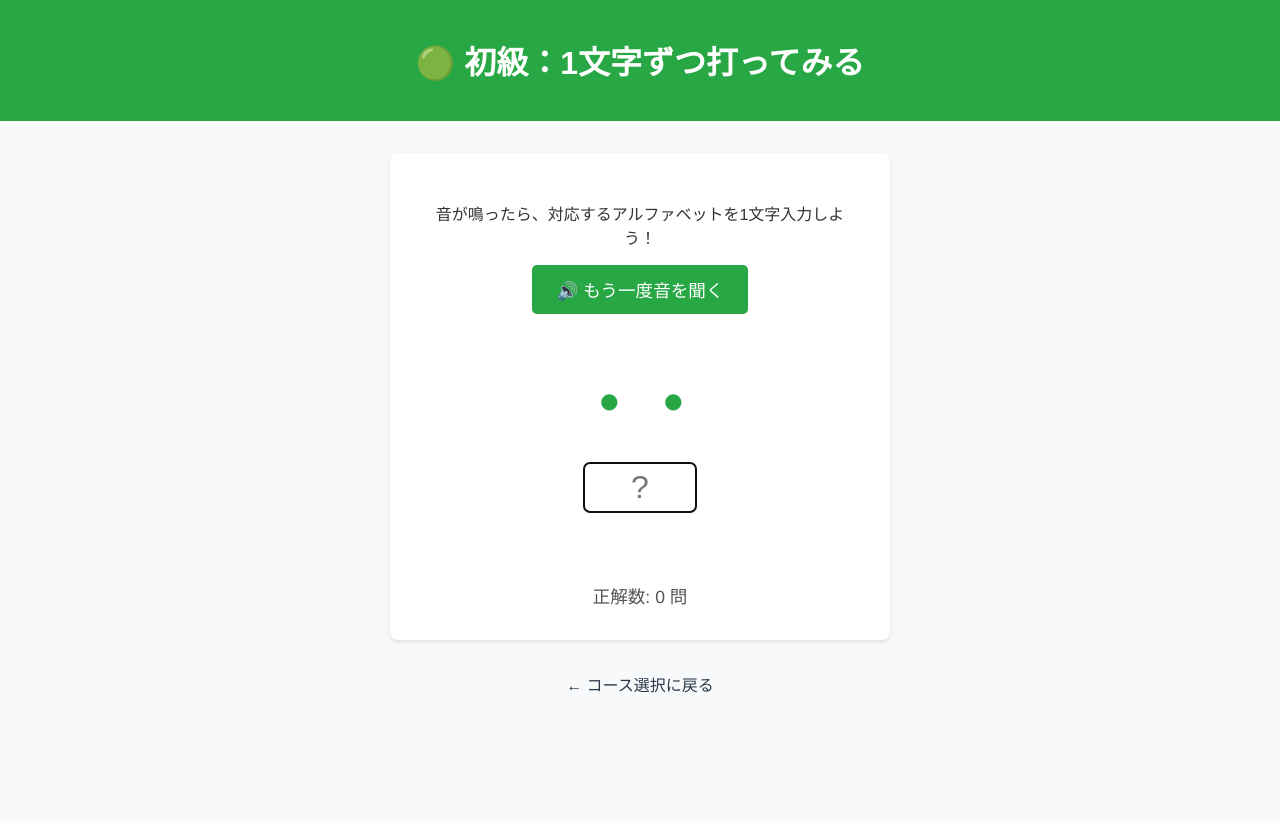
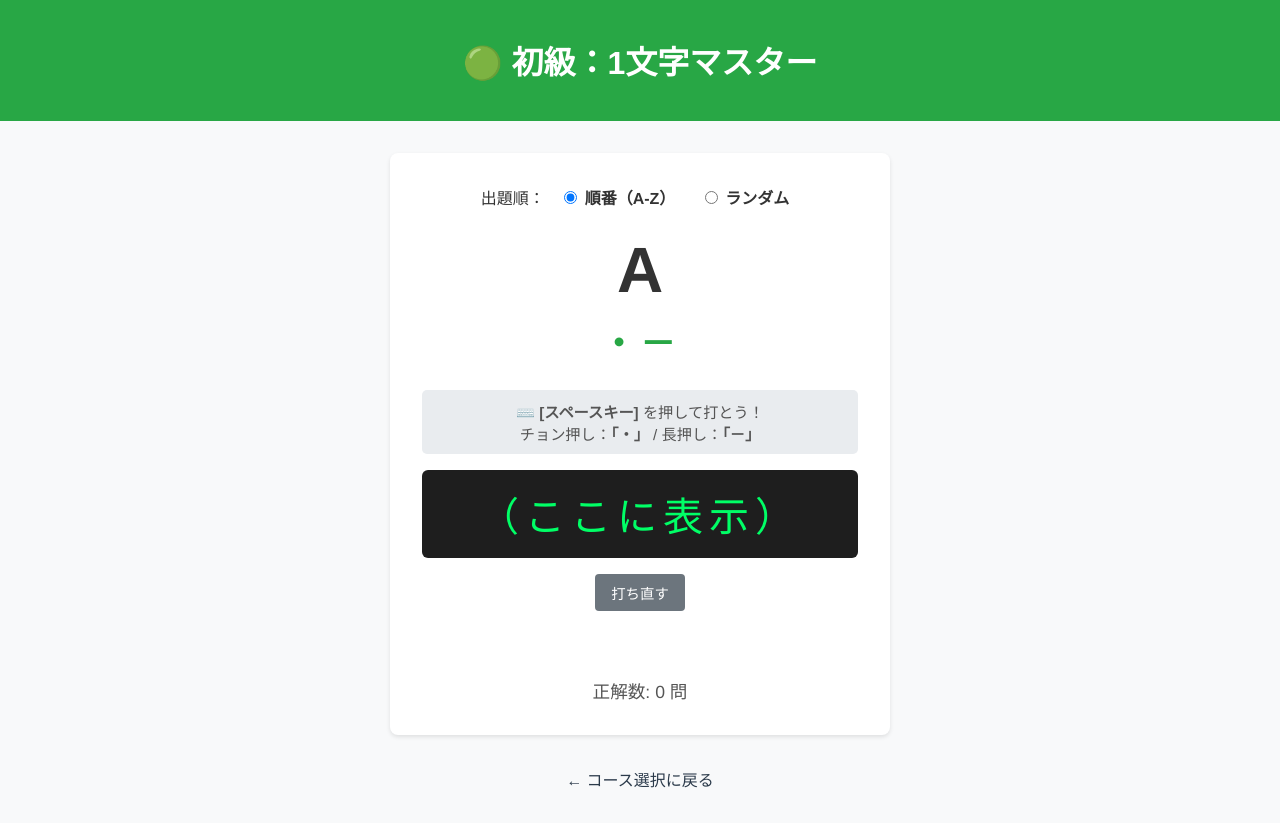
Before and after one commit to easyy-start/my-first-website, a plain HTML site: page easy.html in a window 1280 px wide. Before the commit the page ends 800 px from the top, so only its background shows below. Drawn offline with Linux system fonts and the light colour scheme.

Commit message:
Update easy.html

```diff
--- a/easy.html
+++ b/easy.html
@@ -3,7 +3,7 @@
 <head>
     <meta charset="UTF-8">
     <meta name="viewport" content="width=device-width, initial-scale=1.0">
-    <title>🟢 初級コース：1文字ずつ打ってみる | モールス打</title>
+    <title>🟢 初級コース：1文字マスター | モールス打</title>
     <style>
         body {
             font-family: 'Helvetica Neue', Arial, sans-serif;
@@ -29,43 +29,67 @@
             padding: 2rem;
             box-shadow: 0 2px 4px rgba(0,0,0,0.1);
         }
-        .question-box {
+        .mode-select {
+            margin-bottom: 1.5rem;
+            font-size: 1rem;
+        }
+        .mode-select label {
+            margin: 0 10px;
+            cursor: pointer;
+            font-weight: bold;
+        }
+        .target-char {
             font-size: 4rem;
             font-weight: bold;
+            color: #333;
+            margin: 0;
+        }
+        .target-morse {
+            font-size: 2.2rem;
             color: #28a745;
+            letter-spacing: 4px;
+            margin: 0.5rem 0 1.5rem 0;
+            font-weight: bold;
+        }
+        .input-display {
+            background: #1e1e1e;
+            color: #00ff66;
+            font-family: monospace;
+            font-size: 2.5rem;
+            padding: 15px;
+            border-radius: 6px;
+            min-height: 40px;
+            letter-spacing: 6px;
             margin: 1rem 0;
-            min-height: 80px;
         }
-        .btn-play {
-            background-color: #28a745;
+        .key-guide {
+            background: #e9ecef;
+            padding: 10px;
+            border-radius: 5px;
+            font-size: 0.95rem;
+            color: #555;
+            margin-bottom: 1rem;
+        }
+        .btn-reset {
+            background-color: #6c757d;
             color: white;
             border: none;
-            padding: 12px 24px;
-            font-size: 1.1rem;
-            border-radius: 5px;
+            padding: 8px 16px;
+            font-size: 0.9rem;
+            border-radius: 4px;
             cursor: pointer;
-            margin-bottom: 1.5rem;
         }
-        .btn-play:hover {
-            background-color: #218838;
-        }
-        input[type="text"] {
-            font-size: 2rem;
-            width: 100px;
-            text-align: center;
-            padding: 5px;
-            border: 2px solid #ccc;
-            border-radius: 6px;
-            text-transform: uppercase;
+        .btn-reset:hover {
+            background-color: #5a6268;
         }
         .result-msg {
-            font-size: 1.3rem;
+            font-size: 1.4rem;
             font-weight: bold;
             margin-top: 1rem;
-            height: 30px;
+            height: 35px;
         }
         .score-board {
-            margin-top: 1.5rem;
+            margin-top: 1rem;
             font-size: 1.1rem;
             color: #555;
         }
@@ -79,37 +103,40 @@
 </head>
 <body>
     <header>
-        <h1>🟢 初級：1文字ずつ打ってみる</h1>
+        <h1>🟢 初級：1文字マスター</h1>
     </header>
     <main>
         <div class="card">
-            <p>音が鳴ったら、対応するアルファベットを1文字入力しよう！</p>
-
-            <!-- 音再生ボタン -->
-            <button class="btn-play" onclick="playCurrentQuestion()">🔊 もう一度音を聞く</button>
-
-            <!-- 問題表示エリア（初期はヒントとしてモールス記号を表示） -->
-            <div class="question-box" id="morseDisplay">・－</div>
-
-            <!-- 入力フォーム -->
-            <div>
-                <input type="text" id="userInput" maxlength="1" autofocus placeholder="?" oninput="checkAnswer()">
+            <!-- モード選択 -->
+            <div class="mode-select">
+                出題順：
+                <label><input type="radio" name="mode" value="order" checked onchange="resetGame()"> 順番（A-Z）</label>
+                <label><input type="radio" name="mode" value="random" onchange="resetGame()"> ランダム</label>
             </div>
 
-            <!-- 正解 / 不正解 メッセージ -->
+            <!-- 出題ターゲット -->
+            <div class="target-char" id="targetChar">A</div>
+            <div class="target-morse" id="targetMorse">・－</div>
+
+            <div class="key-guide">
+                ⌨️ <strong>[スペースキー]</strong> を押して打とう！<br>
+                チョン押し：<strong>「・」</strong> / 長押し：<strong>「－」</strong>
+            </div>
+
+            <!-- 自分が打ったモールス信号 -->
+            <div class="input-display" id="userMorse">（ここに表示）</div>
+
+            <button class="btn-reset" onclick="clearInput()">打ち直す</button>
+
+            <!-- メッセージ & スコア -->
             <div class="result-msg" id="resultMsg"></div>
-
-            <!-- スコア表示 -->
-            <div class="score-board">
-                正解数: <span id="score">0</span> 問
-            </div>
+            <div class="score-board">正解数: <span id="score">0</span> 問</div>
         </div>
 
         <a href="morse.html" class="back-link">← コース選択に戻る</a>
     </main>
 
     <script>
-        // 1文字用の問題データ（A〜Z）
         const questions = [
             { char: 'A', morse: '・－' },    { char: 'B', morse: '－・・・' }, { char: 'C', morse: '－・－・' },
             { char: 'D', morse: '－・・' },  { char: 'E', morse: '・' },       { char: 'F', morse: '・・－・' },
@@ -122,88 +149,140 @@
             { char: 'Y', morse: '－・－－' }, { char: 'Z', morse: '－－・・' }
         ];
 
+        let currentIndex = 0;
         let currentQ = null;
+        let userInputMorse = '';
         let score = 0;
-        let currentAudioCtx = null;
+
+        // キー長押し判定＆音声生成用の変数
+        let keyDownTime = 0;
+        let isKeyPressed = false;
+        let audioCtx = null;
+        let currentOsc = null;
+        let currentGain = null;
+
+        // ゲーム初期化 / リセット
+        function resetGame() {
+            currentIndex = 0;
+            score = 0;
+            document.getElementById('score').innerText = score;
+            nextQuestion();
+        }
 
         // 次の問題をセット
         function nextQuestion() {
-            const randomIndex = Math.floor(Math.random() * questions.length);
-            currentQ = questions[randomIndex];
-            document.getElementById('morseDisplay').innerText = currentQ.morse;
-            document.getElementById('userInput').value = '';
-            document.getElementById('resultMsg').innerText = '';
+            const mode = document.querySelector('input[name="mode"]:checked').value;
 
-            // 問題が変わったら自動で音を鳴らす
-            setTimeout(() => {
-                playCurrentQuestion();
-            }, 300);
+            if (mode === 'random') {
+                const randomIndex = Math.floor(Math.random() * questions.length);
+                currentQ = questions[randomIndex];
+            } else {
+                currentQ = questions[currentIndex % questions.length];
+            }
+
+            document.getElementById('targetChar').innerText = currentQ.char;
+            document.getElementById('targetMorse').innerText = currentQ.morse;
+            clearInput();
         }
 
-        // 答え合わせ処理
-        function checkAnswer() {
-            const input = document.getElementById('userInput').value.toUpperCase();
-            if (!input) return;
+        // 入力をクリア
+        function clearInput() {
+            userInputMorse = '';
+            document.getElementById('userMorse').innerText = '（ここに表示）';
+            document.getElementById('resultMsg').innerText = '';
+        }
 
-            if (input === currentQ.char) {
-                document.getElementById('resultMsg').style.color = '#28a745';
-                document.getElementById('resultMsg').innerText = '⭕ 正解！';
-                score++;
-                document.getElementById('score').innerText = score;
-                setTimeout(nextQuestion, 800); // 0.8秒後に次の問題へ
-            } else {
-                document.getElementById('resultMsg').style.color = '#dc3545';
-                document.getElementById('resultMsg').innerText = '❌ ちがうよ！';
+        // --- 🔊 音を鳴らす処理（リアルタイム発音） ---
+        function startTone() {
+            if (!audioCtx) {
+                audioCtx = new (window.AudioContext || window.webkitAudioContext)();
+            }
+            if (currentOsc) return; // 既に鳴っていればスルー
+
+            currentOsc = audioCtx.createOscillator();
+            currentGain = audioCtx.createGain();
+
+            currentOsc.type = 'sine';
+            currentOsc.frequency.setValueAtTime(600, audioCtx.currentTime);
+
+            // ノイズ防止用フェードイン
+            currentGain.gain.setValueAtTime(0, audioCtx.currentTime);
+            currentGain.gain.linearRampToValueAtTime(0.3, audioCtx.currentTime + 0.005);
+
+            currentOsc.connect(currentGain);
+            currentGain.connect(audioCtx.destination);
+            currentOsc.start();
+        }
+
+        function stopTone() {
+            if (currentOsc && currentGain && audioCtx) {
+                // ノイズ防止用フェードアウト
+                currentGain.gain.setValueAtTime(currentGain.gain.value, audioCtx.currentTime);
+                currentGain.gain.linearRampToValueAtTime(0, audioCtx.currentTime + 0.005);
+
+                setTimeout(() => {
+                    if (currentOsc) {
+                        currentOsc.stop();
+                        currentOsc.disconnect();
+                        currentOsc = null;
+                        currentGain = null;
+                    }
+                }, 10);
             }
         }
 
-        // 音声を鳴らす処理（ノイズ対策済み）
-        function playCurrentQuestion() {
-            if (!currentQ) return;
-            if (currentAudioCtx) currentAudioCtx.close();
+        // --- ⌨️ スペースキー入力イベント ---
+        window.addEventListener('keydown', (e) => {
+            if (e.code === 'Space' && !e.repeat) {
+                e.preventDefault(); // 画面スクロール防止
+                isKeyPressed = true;
+                keyDownTime = Date.now();
+                startTone(); // 音を鳴らし始める
+            }
+        });
 
-            const audioCtx = new (window.AudioContext || window.webkitAudioContext)();
-            currentAudioCtx = audioCtx;
+        window.addEventListener('keyup', (e) => {
+            if (e.code === 'Space' && isKeyPressed) {
+                e.preventDefault();
+                isKeyPressed = false;
+                stopTone(); // 音を止める
 
-            const dotDuration = 0.09;
-            const dashDuration = dotDuration * 3;
-            const freq = 600;
-            let startTime = audioCtx.currentTime + 0.05;
+                // 押していた時間を計算
+                const duration = Date.now() - keyDownTime;
 
-            for (let symbol of currentQ.morse) {
-                if (symbol === '・') {
-                    scheduleTone(audioCtx, freq, startTime, dotDuration);
-                    startTime += dotDuration + dotDuration;
-                } else if (symbol === '－') {
-                    scheduleTone(audioCtx, freq, startTime, dashDuration);
-                    startTime += dashDuration + dotDuration;
+                // 200ms未満は「・」、200ms以上は「－」
+                if (duration < 200) {
+                    userInputMorse += '・';
+                } else {
+                    userInputMorse += '－';
+                }
+
+                document.getElementById('userMorse').innerText = userInputMorse;
+                checkMorse();
+            }
+        });
+
+        // 判定処理
+        function checkMorse() {
+            // 長さが一致したタイミングで判定
+            if (userInputMorse.length === currentQ.morse.length) {
+                if (userInputMorse === currentQ.morse) {
+                    document.getElementById('resultMsg').style.color = '#28a745';
+                    document.getElementById('resultMsg').innerText = '⭕ 正解！';
+                    score++;
+                    document.getElementById('score').innerText = score;
+                    currentIndex++;
+                    setTimeout(nextQuestion, 600); // 0.6秒後に次へ
+                } else {
+                    document.getElementById('resultMsg').style.color = '#dc3545';
+                    document.getElementById('resultMsg').innerText = '❌ ちがうよ！';
+                    setTimeout(clearInput, 800); // 0.8秒後に自動リセット
                 }
             }
         }
 
-        function scheduleTone(ctx, freq, startTime, duration) {
-            const osc = ctx.createOscillator();
-            const gain = ctx.createGain();
-
-            osc.type = 'sine';
-            osc.frequency.setValueAtTime(freq, startTime);
-
-            gain.gain.setValueAtTime(0, startTime);
-            gain.gain.linearRampToValueAtTime(0.3, startTime + 0.005);
-            gain.gain.setValueAtTime(0.3, startTime + duration - 0.005);
-            gain.gain.linearRampToValueAtTime(0, startTime + duration);
-
-            osc.connect(gain);
-            gain.connect(ctx.destination);
-
-            osc.start(startTime);
-            osc.stop(startTime + duration);
-        }
-
-        // ページ読み込み時に最初の問題を出す
-        window.onload = () => {
-            nextQuestion();
-        };
+        // 初期表示
+        resetGame();
     </script>
 </body>
 </html>
```
